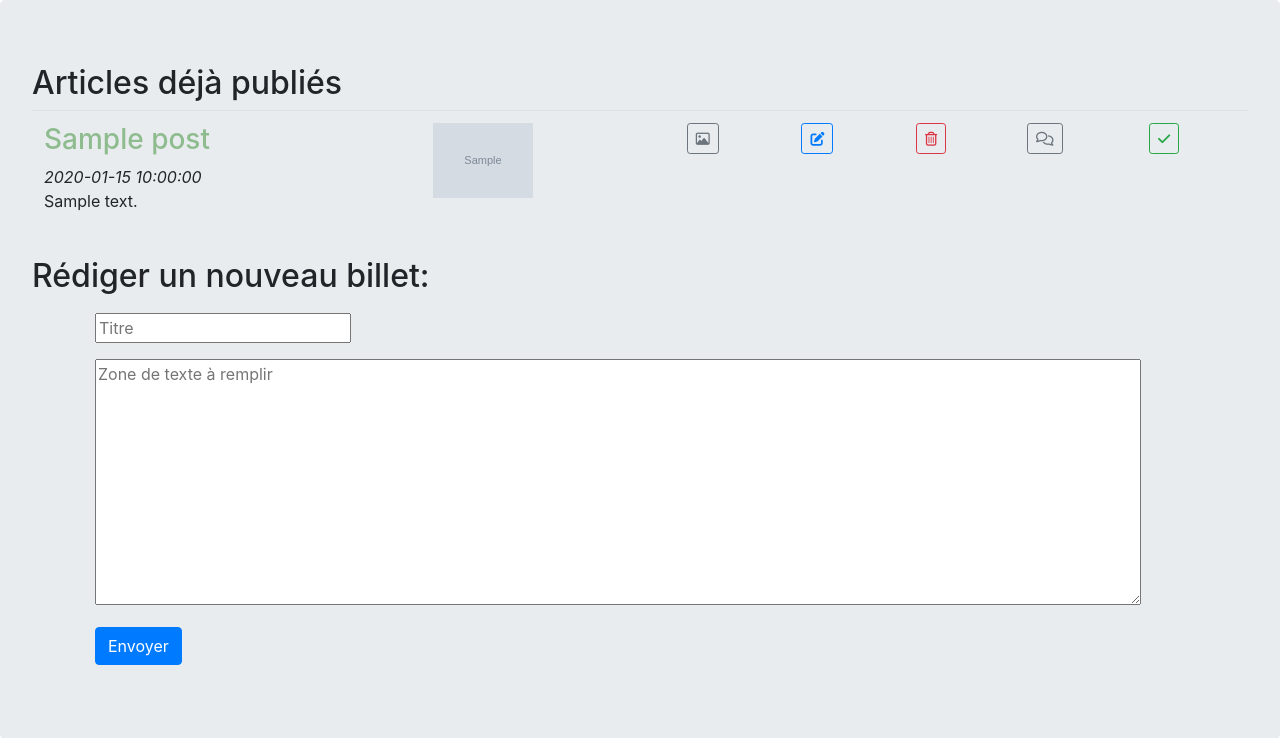
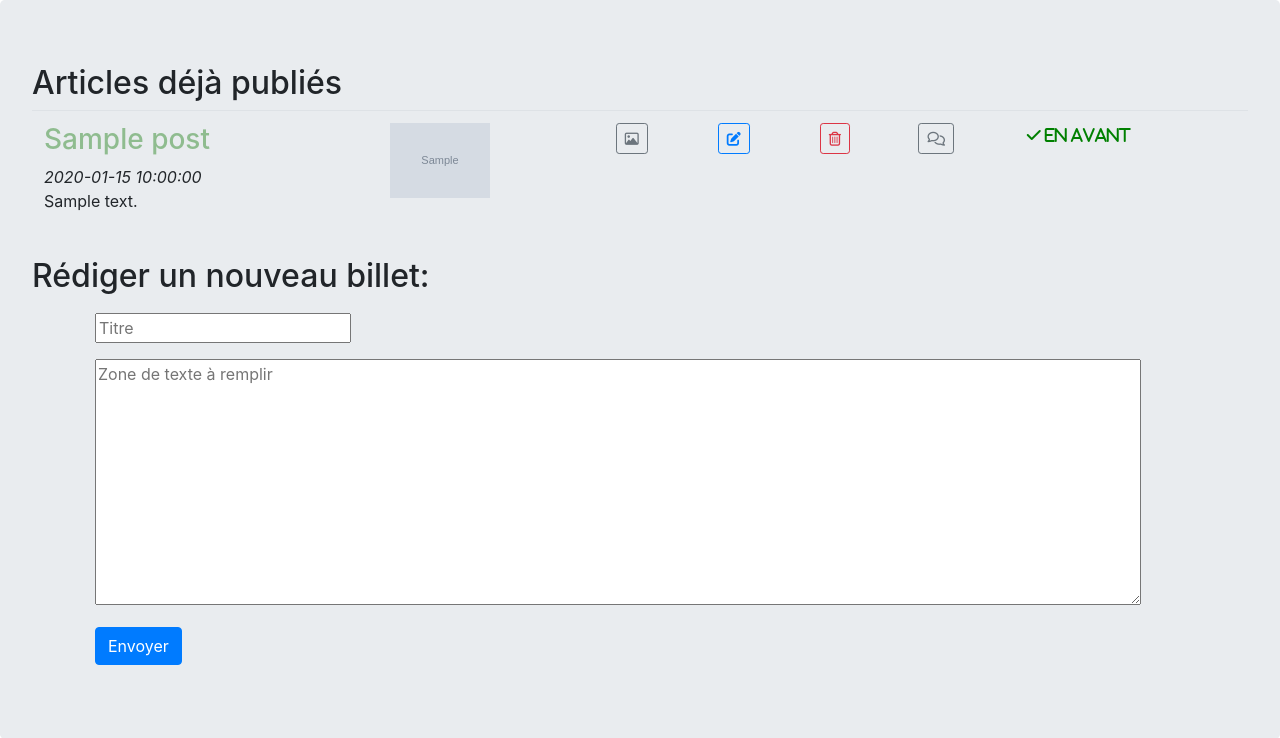
Before and after one commit to jyf-repo/blogForteroche, a PHP site: template view/backEnd/adminPostView.php in a window 1280 px wide. Shown: the part 56-794 px from the top of the page. Run offline with PHP 8.4, Linux system fonts and the light colour scheme; the template is opened without the code that fills it: most values are stand-ins (such as "Sample title", 1, 10 or a date in 2020); grey boxes marked "Sample" are stand-in pictures; some libraries are stand-ins or nearby versions.

Commit message:
update backend to activate chapiter

```diff
--- a/view/backEnd/adminPostView.php
+++ b/view/backEnd/adminPostView.php
@@ -87,8 +87,8 @@ while ($dataPosts=$listPosts->fetch())
              else
              {
             ?>
-            <a role="button" class="btn btn-outline-success btn-sm" href="admin.php?action=showPost&amp;postId=<?=$dataPosts['id']?>&amp;visibility=0"><i class="fas fa-check"></i>
-            </a>
+            <P><i class="fas fa-check" style="color:green;"> En avant</i>
+
             <?php
             }
             ?>
--- a/view/frontend/template.php
+++ b/view/frontend/template.php
@@ -48,5 +48,5 @@
     <footer class="blog-footer">
     Ce site est totalement imaginaire <i class="far fa-copyright"></i> jyfweb
     </footer>
-
+    </div>
 </html>
```
